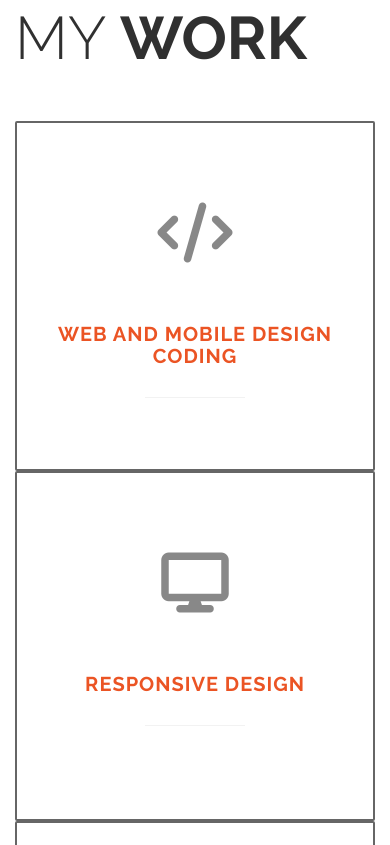
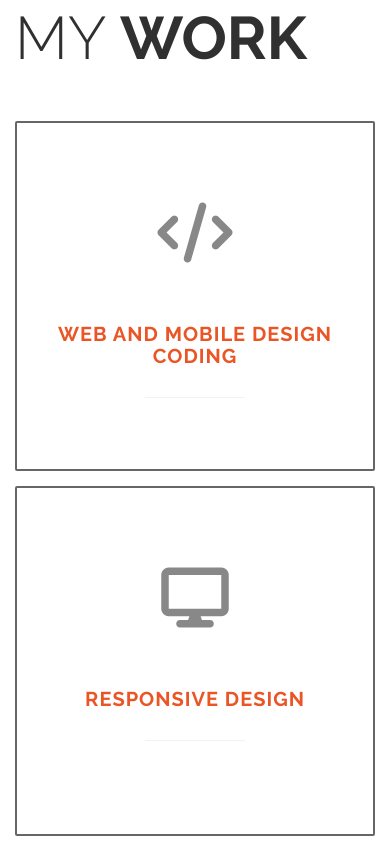
Before and after one commit to Shahlar95/my-portfolio, a plain HTML site: page index.html in a window 390 px wide. Shown: the part 959-1804 px from the top of the page. Drawn offline with Linux system fonts and the light colour scheme.

Commit message:
correct/work/cards

```diff
--- a/css/templatemo-style.css
+++ b/css/templatemo-style.css
@@ -153,6 +153,10 @@ hr {
   color: #888888;
   font-size: 60px;
   padding-bottom: 40px;
+}
+
+#work-card-1,#work-card-2,#work-card-3{
+  padding-bottom: 15px;
 }
 /* END WORK */
 
--- a/index.html
+++ b/index.html
@@ -69,7 +69,7 @@
 				<div class="col-md-offset-1 col-md-11">
 					<h2 class="title">My <strong>Work</strong></h2>
 				</div>
-				<div class="col-md-4 col-sm-4">
+				<div id="work-card-1" class="col-md-4 col-sm-4">
 					<div class="work-wrapper">
 						<i class="fa-solid fa-code"></i>
 						<h3 class="text-uppercase tm-work-h3">web and mobile design coding</h3>
@@ -77,7 +77,7 @@
 						<!-- <p>Lorem ipsum dolor sit amet, consectetuer adipiscing elit, sed diam nonummy nibh euismod tincidunt ut laoreet. Dolore magna.</p> -->
 					</div>
 				</div>
-				<div class="col-md-4 col-sm-4">
+				<div id="work-card-2" class="col-md-4 col-sm-4">
 					<div class="work-wrapper">
 						<i class="fa-solid fa-display"></i>
 						<h3 class="text-uppercase tm-work-h3">Responsive Design</h3>
@@ -85,7 +85,7 @@
 						<!-- <p>Lorem ipsum dolor sit amet, consectetuer adipiscing elit, sed diam nonummy nibh euismod tincidunt ut laoreet. Dolore magna.</p> -->
 					</div>
 				</div>
-				<div class="col-md-4 col-sm-4">
+				<div id="work-card-3" class="col-md-4 col-sm-4">
 					<div class="work-wrapper">
 						<i class="fa-solid fa-gauge"></i>
 						<h3 class="text-uppercase tm-work-h3">Seo and site optimization</h3>
```
